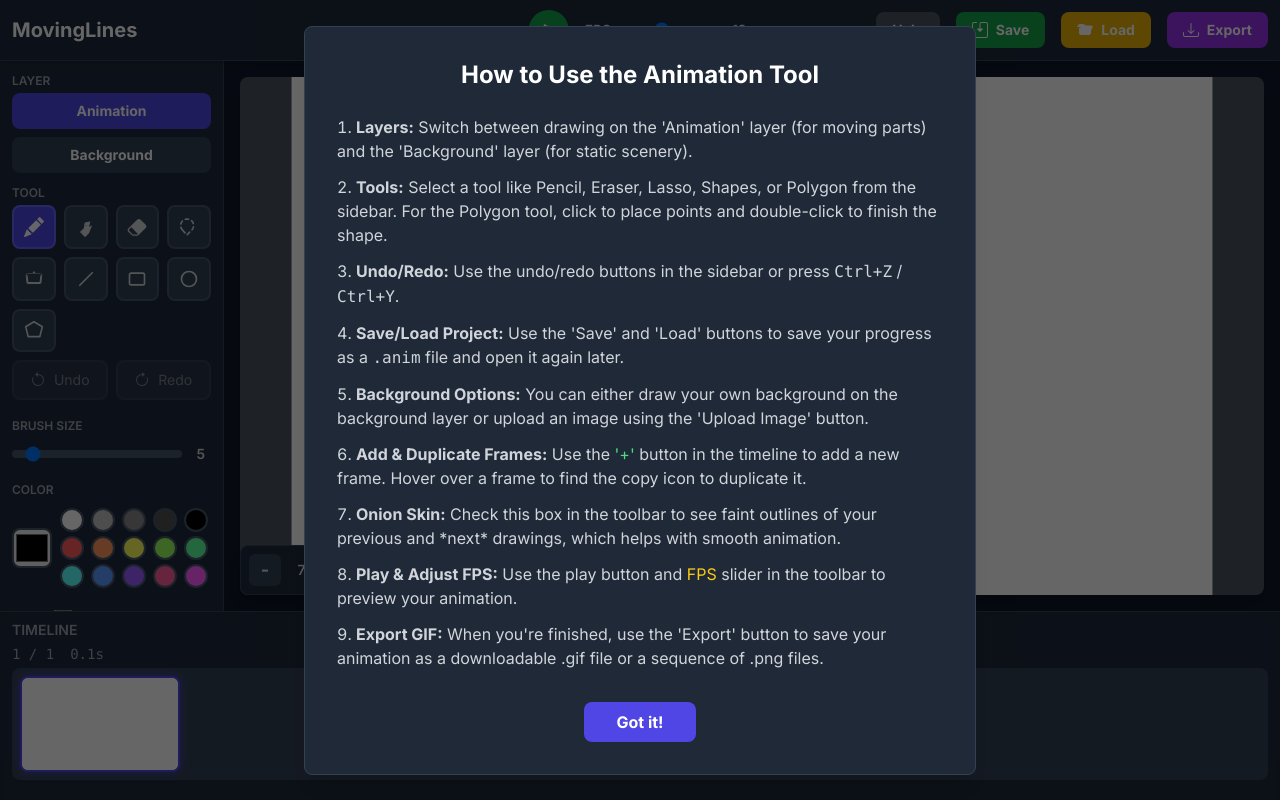
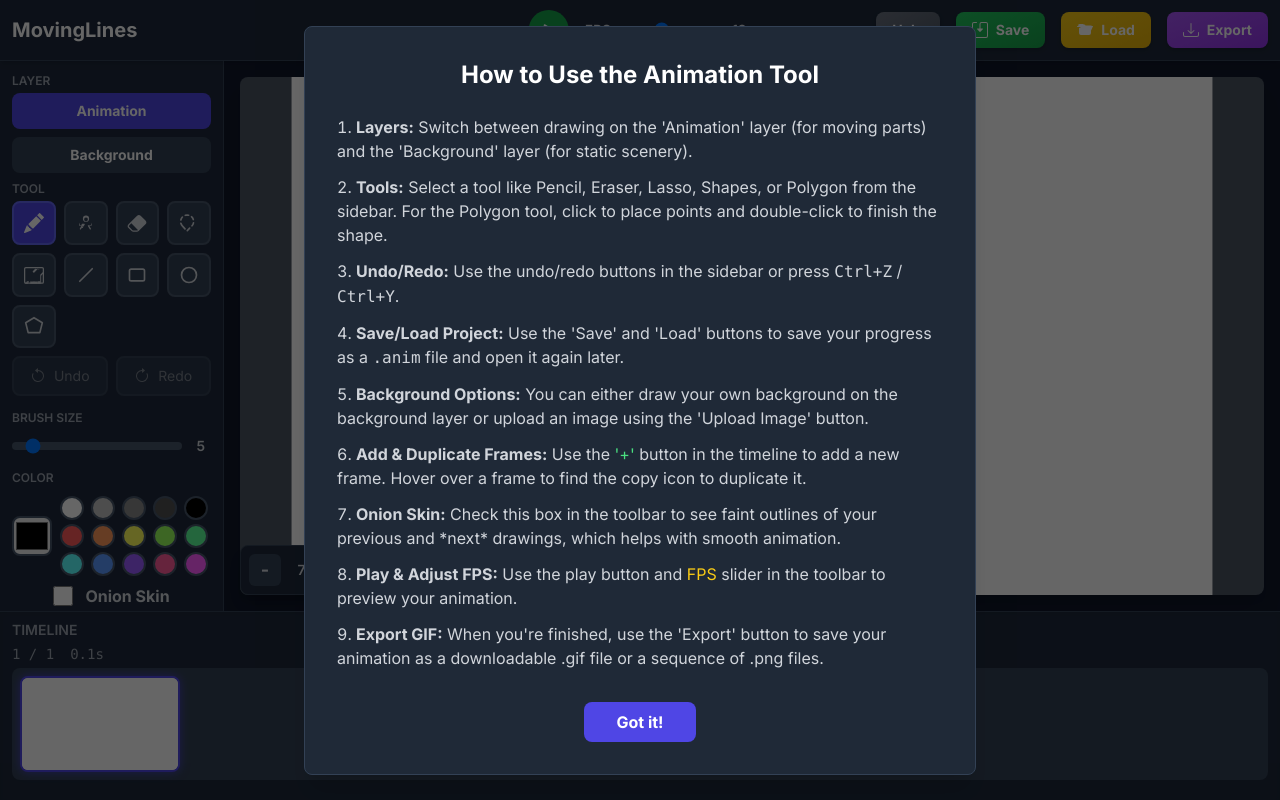
Before and after one commit to lmventurina/animation-app, a plain HTML site: page index.html in a window 1280 px wide. Drawn offline with nearby package versions, Linux system fonts and the light colour scheme.

Commit message:
Update index.html

```diff
--- a/index.html
+++ b/index.html
@@ -97,6 +97,14 @@
         }
         .color-swatch.active {
             box-shadow: 0 0 0 2px white, 0 0 0 4px #4f46e5;
+        }
+        .header-btn {
+            transition: all 0.2s ease-in-out;
+            box-shadow: 0 2px 4px rgba(0,0,0,0.2);
+        }
+        .header-btn:hover {
+            transform: translateY(-1px);
+            box-shadow: 0 4px 8px rgba(0,0,0,0.3);
         }
     </style>
 </head>
@@ -117,17 +125,17 @@
             </div>
         </div>
         <div class="flex items-center gap-2 md:gap-4">
-            <button id="show-instructions" class="bg-gray-600 hover:bg-gray-500 text-white font-bold py-2 px-3 md:px-4 rounded-lg text-sm">Help</button>
-            <button id="save-project" class="bg-green-600 hover:bg-green-500 text-white font-bold p-2 md:py-2 md:px-4 rounded-lg text-sm flex items-center gap-2">
+            <button id="show-instructions" class="header-btn bg-gradient-to-br from-gray-500 to-gray-600 hover:from-gray-600 hover:to-gray-700 text-white font-bold py-2 px-3 md:px-4 rounded-lg text-sm">Help</button>
+            <button id="save-project" class="header-btn bg-gradient-to-br from-green-500 to-green-600 hover:from-green-600 hover:to-green-700 text-white font-bold p-2 md:py-2 md:px-4 rounded-lg text-sm flex items-center gap-2">
                 <svg xmlns="http://www.w3.org/2000/svg" width="16" height="16" fill="currentColor" class="bi bi-save" viewBox="0 0 16 16"><path d="M2 1a1 1 0 0 0-1 1v12a1 1 0 0 0 1 1h12a1 1 0 0 0 1-1V2a1 1 0 0 0-1-1H9.5a1 1 0 0 0-1 1v4.5h2a.5.5 0 0 1 .354.854l-2.5 2.5a.5.5 0 0 1-.708 0l-2.5-2.5A.5.5 0 0 1 5.5 6.5h2V2a2 2 0 0 1 2-2H14a2 2 0 0 1 2 2v12a2 2 0 0 1-2 2H2a2 2 0 0 1-2-2V2a2 2 0 0 1 2-2h2.5a.5.5 0 0 1 0 1H2z"/></svg>
                 <span class="hidden md:inline">Save</span>
             </button>
-            <label for="load-project-input" class="bg-yellow-500 hover:bg-yellow-400 text-white font-bold p-2 md:py-2 md:px-4 rounded-lg text-sm flex items-center gap-2 cursor-pointer">
+            <label for="load-project-input" class="header-btn bg-gradient-to-br from-yellow-400 to-yellow-500 hover:from-yellow-500 hover:to-yellow-600 text-white font-bold p-2 md:py-2 md:px-4 rounded-lg text-sm flex items-center gap-2 cursor-pointer">
                  <svg xmlns="http://www.w3.org/2000/svg" width="16" height="16" fill="currentColor" class="bi bi-folder2-open" viewBox="0 0 16 16"><path d="M1 3.5A1.5 1.5 0 0 1 2.5 2h2.764c.958 0 1.76.746 1.97.684l.248-.06c.26-.06.58.11.732.358L8.5 3.5h5.5A1.5 1.5 0 0 1 15.5 5v.54L14.05 8.4a.5.5 0 0 1-.45.3H5.4a.5.5 0 0 1-.45-.3L3.5 5.54V5.5A1.5 1.5 0 0 1 2 4H1.5V3.5zM2 6h12v5a2 2 0 0 1-2 2H4a2 2 0 0 1-2-2V6z"/><path d="M.5 4a.5.5 0 0 0 0 1h15a.5.5 0 0 0 0-1H.5z"/></svg>
                 <span class="hidden md:inline">Load</span>
             </label>
             <input type="file" id="load-project-input" class="hidden" accept=".anim">
-             <button id="export-btn" class="bg-purple-600 hover:bg-purple-500 text-white font-bold p-2 md:py-2 md:px-4 rounded-lg text-sm flex items-center gap-2">
+             <button id="export-btn" class="header-btn bg-gradient-to-br from-purple-500 to-purple-600 hover:from-purple-600 hover:to-purple-700 text-white font-bold p-2 md:py-2 md:px-4 rounded-lg text-sm flex items-center gap-2">
                 <svg xmlns="http://www.w3.org/2000/svg" width="16" height="16" fill="currentColor" class="bi bi-download" viewBox="0 0 16 16"><path d="M.5 9.9a.5.5 0 0 1 .5.5v2.5a1 1 0 0 0 1 1h12a1 1 0 0 0 1-1v-2.5a.5.5 0 0 1 1 0v2.5a2 2 0 0 1-2 2H2a2 2 0 0 1-2-2v-2.5a.5.5 0 0 1 .5-.5z"/><path d="M7.646 11.854a.5.5 0 0 0 .708 0l3-3a.5.5 0 0 0-.708-.708L8.5 10.293V1.5a.5.5 0 0 0-1 0v8.793L5.354 8.146a.5.5 0 1 0-.708.708l3 3z"/></svg>
                 <span class="hidden md:inline">Export</span>
             </button>
@@ -136,7 +144,7 @@
     <!-- Main Content -->
     <div class="flex flex-col md:flex-row flex-grow overflow-hidden">
         <!-- Toolbar -->
-        <aside class="w-full md:w-56 bg-slate-800 p-3 flex-shrink-0 flex flex-col gap-3 overflow-y-auto z-10 border-b md:border-b-0 md:border-r border-slate-700">
+        <aside class="w-full md:w-56 bg-slate-800 p-3 flex-shrink-0 flex flex-col gap-2 overflow-y-auto z-10 border-b md:border-b-0 md:border-r border-slate-700">
             <!-- Layers -->
             <div>
                 <h3 class="text-xs font-semibold mb-1 text-gray-400 uppercase">Layer</h3>
@@ -153,7 +161,12 @@
                         <svg xmlns="http://www.w3.org/2000/svg" class="w-5 h-5" fill="currentColor" viewBox="0 0 16 16"><path d="M12.854.146a.5.5 0 0 0-.707 0L10.5 1.793 14.207 5.5l1.647-1.646a.5.5 0 0 0 0-.708l-3-3zm.646 6.061L9.793 2.5 3.293 9H3.5a.5.5 0 0 1 .5.5v.5h.5a.5.5 0 0 1 .5.5v.5h.5a.5.5 0 0 1 .5.5v.5h.5a.5.5 0 0 1 .5.5v.207l6.5-6.5zm-7.468 7.468A.5.5 0 0 1 6 13.5V13h-.5a.5.5 0 0 1-.5-.5V12h-.5a.5.5 0 0 1-.5-.5V11h-.5a.5.5 0 0 1-.5-.5V10h-.5a.499.499 0 0 1-.175-.032l-.179.178a.5.5 0 0 0-.11.168l-2 5a.5.5 0 0 0 .65.65l5-2a.5.5 0 0 0 .168-.11l.178-.178z"/></svg>
                     </button>
                      <button data-tool="pan" class="tool-button p-2 rounded-lg aspect-square flex justify-center items-center bg-slate-700 hover:bg-slate-600 border-2 border-slate-600" title="Pan (Hold Space)">
-                        <svg xmlns="http://www.w3.org/2000/svg" class="w-5 h-5" fill="currentColor" viewBox="0 0 16 16"><path d="M10.064 8.073a.5.5 0 0 0 .436-.447l.86-3.438a.5.5 0 0 0-.61-.61l-3.439.859a.5.5 0 0 0-.447.436L6.23 8.936l-2.71 2.71a.5.5 0 0 0 0 .708l3.439 3.439a.5.5 0 0 0 .708 0l2.71-2.71 2.522-6.305zM8.38 7.62l.253-1.012.759.19-1.012.253zm-1.012.253.253-1.012.759.19-1.012.253z"/></svg>
+                        <svg xmlns="http://www.w3.org/2000/svg" class="w-5 h-5" fill="currentColor" viewBox="0 0 16 16">
+                           <path d="M10.5 4.5a2.5 2.5 0 1 1-5 0 2.5 2.5 0 0 1 5 0zM8 6.5a1.5 1.5 0 1 0 0-3 1.5 1.5 0 0 0 0 3z"/>
+                           <path d="M2.5 7.734a.5.5 0 0 1 .5.5v1.03a.5.5 0 0 0 .5.5h1.536a.5.5 0 0 1 .451.724l-1.5 2.5a.5.5 0 0 1-.902-.548l1.306-2.176h-1.39a.5.5 0 0 1-.5-.5v-1.03a.5.5 0 0 1 .5-.5z"/>
+                           <path d="M4.5 9.074a.5.5 0 0 1 .5-.5h1.536a.5.5 0 0 1 .451.724l-1.5 2.5a.5.5 0 0 1-.902-.548L6.39 10.304H5.0a.5.5 0 0 1-.5-.5v-1.03z"/>
+                           <path d="M12.5 7.734a.5.5 0 0 0-.5.5v1.03a.5.5 0 0 1-.5.5h-1.536a.5.5 0 0 0-.451.724l1.5 2.5a.5.5 0 0 0 .902-.548l-1.306-2.176h1.39a.5.5 0 0 0 .5-.5v-1.03a.5.5 0 0 0-.5-.5z"/>
+                        </svg>
                     </button>
                     <button data-tool="eraser" class="tool-button p-2 rounded-lg aspect-square flex justify-center items-center bg-slate-700 hover:bg-slate-600 border-2 border-slate-600" title="Eraser">
                          <svg xmlns="http://www.w3.org/2000/svg" class="w-5 h-5" fill="currentColor" viewBox="0 0 16 16"><path d="M8.086 2.207a2 2 0 0 1 2.828 0l3.879 3.879a2 2 0 0 1 0 2.828l-5.5 5.5A2 2 0 0 1 7.879 15H5.12a2 2 0 0 1-1.414-.586l-2.5-2.5a2 2 0 0 1 0-2.828l6.879-6.879zm.66 11.34L3.453 8.254 1.914 9.793a1 1 0 0 0 0 1.414l2.5 2.5a1 1 0 0 0 .707.293H7.88a1 1 0 0 0 .707-.293l.16-.16z"/></svg>
@@ -165,8 +178,12 @@
                     </button>
                     <button data-tool="fill" class="tool-button p-2 rounded-lg aspect-square flex justify-center items-center bg-slate-700 hover:bg-slate-600 border-2 border-slate-600" title="Paint Bucket">
                         <svg xmlns="http://www.w3.org/2000/svg" class="w-5 h-5" fill="currentColor" viewBox="0 0 16 16">
-                          <path d="M2.522 5.032a.5.5 0 0 1 .478.478l.498 4.978a.5.5 0 0 1-.498.512h-.002a.5.5 0 0 1-.512-.498L2.022 5.51a.5.5 0 0 1 .478-.478h.022zm11.01 0a.5.5 0 0 1 .478.478l-.498 4.978a.5.5 0 0 1-.512.498h.002a.5.5 0 0 1-.498-.512l.498-4.978a.5.5 0 0 1 .478-.478h-.022zM8 1.942a1 1 0 0 0-1 1V3.25h2V2.942a1 1 0 0 0-1-1z"/>
-                          <path d="M1.375 5.032a1.5 1.5 0 0 1 1.488-1.488l.032.002H13.1a1.5 1.5 0 0 1 1.49 1.485l-.547 5.467a1.5 1.5 0 0 1-1.488 1.488H3.43a1.5 1.5 0 0 1-1.488-1.488L1.375 5.032zM2.522 4.032a.5.5 0 0 0-.478.478l.547 5.467a.5.5 0 0 0 .496.496h9.82a.5.5 0 0 0 .496-.496L13.956 4.51a.5.5 0 0 0-.478-.478H2.522z"/>
+                           <path d="M12.235 4.043a.5.5 0 0 0-.543-.543L9.544 3.03a.5.5 0 0 0-.575.05L7.02 5.03a.5.5 0 0 0 .05.575l.47.47a.5.5 0 0 0 .708 0l2.613-2.613a.5.5 0 0 0 0-.708l-.47-.47z"/>
+                           <path d="M13.5 15a.5.5 0 0 1-.5-.5V8.043a.5.5 0 0 1 .146-.353l1.854-1.854a.5.5 0 1 1 .708.708l-1.854 1.854a.5.5 0 0 1-.146.353V14.5a.5.5 0 0 1-.5.5z"/>
+                           <path d="M2.5 15a.5.5 0 0 0 0-1H1.5a.5.5 0 0 0-.5.5V15h1zM3 15h1v-1.5a.5.5 0 0 0-.5-.5h-1a.5.5 0 0 0-.5.5V15h1v-1.5a.5.5 0 0 0 1 0V15z"/>
+                           <path d="M5 15h1v-1.5a.5.5 0 0 0-1 0V15zM6 15h1v-1.5a.5.5 0 0 0-1 0V15zM7 15h1v-1.5a.5.5 0 0 0-1 0V15zM8 15h1v-1.5a.5.5 0 0 0-1 0V15zM9 15h1v-1.5a.5.5 0 0 0-1 0V15zM10 15h1v-1.5a.5.5 0 0 0-1 0V15z"/>
+                           <path d="M11 15h1.5a.5.5 0 0 0 .5-.5V13h-1.5a.5.5 0 0 0 0 1H11v1z"/>
+                           <path d="M1.5 1.5A1.5 1.5 0 0 0 0 3v10.5a1.5 1.5 0 0 0 1.5 1.5h13A1.5 1.5 0 0 0 16 13.5V3A1.5 1.5 0 0 0 14.5 1.5h-13zM1 3a.5.5 0 0 1 .5-.5h13a.5.5 0 0 1 .5.5v10.5a.5.5 0 0 1-.5.5h-13a.5.5 0 0 1-.5-.5V3z"/>
                         </svg>
                     </button>
                      <button data-tool="line" class="tool-button p-2 rounded-lg aspect-square flex justify-center items-center bg-slate-700 hover:bg-slate-600 border-2 border-slate-600" title="Line">
@@ -220,7 +237,7 @@
                 </div>
             </div>
             <!-- Onion Skin -->
-            <div class="flex justify-center p-2">
+            <div class="flex justify-center">
                 <label for="onion-skin" class="flex items-center cursor-pointer select-none">
                     <input type="checkbox" id="onion-skin" class="h-5 w-5 rounded border-gray-500 text-indigo-500 focus:ring-indigo-600 bg-slate-700">
                     <span class="ml-3 text-base font-bold">Onion Skin</span>
```
